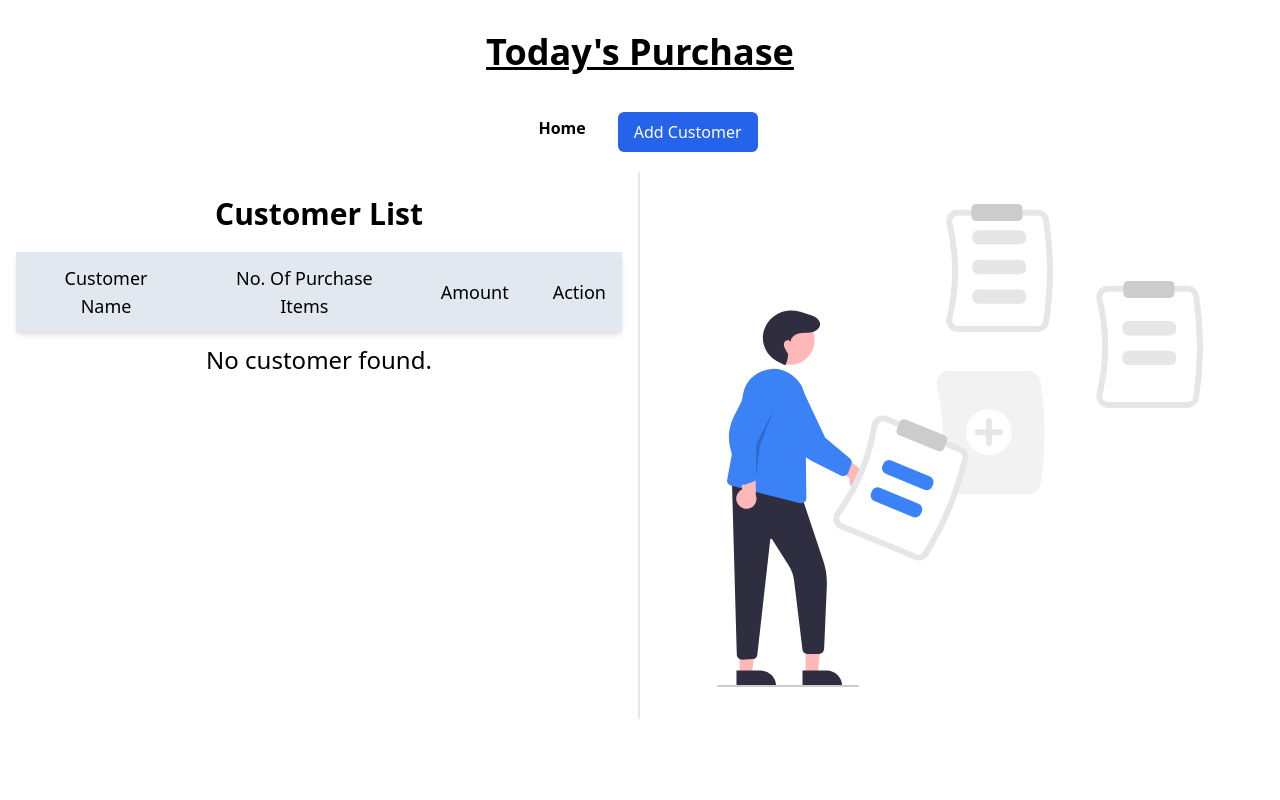
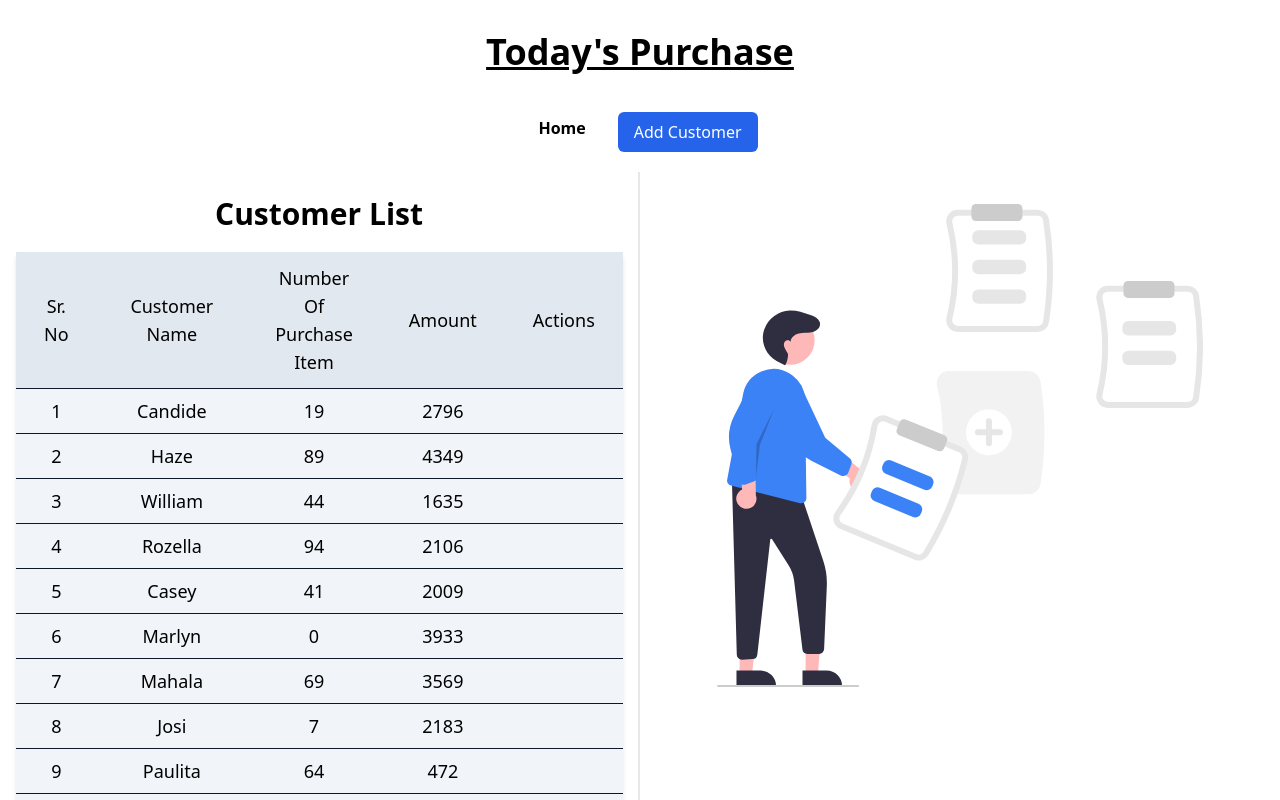
Before and after one commit to amarphule/my-shop-tanstack, a React (Vite) app in the folder my-shop-tanstack/: page / in a window 1280 px wide. Shown: the top 800 px of the page. Built offline with nearby package versions, Linux system fonts and the light colour scheme; data requests are answered from the project's data file.

Commit message:
feat: basic table

```diff
--- a/my-shop-tanstack/src/App.jsx
+++ b/my-shop-tanstack/src/App.jsx
@@ -1,6 +1,6 @@
 /* eslint-disable react/no-unescaped-entities */
 import { Link, Outlet } from "react-router-dom";
-import CustomerTable from "./components/CustomerTable";
+import CustomerTable from "./components/CustomerTable/CustomerTable";
 
 function App() {
   return (
--- a/my-shop-tanstack/src/components/CustomerTable.jsx
+++ /dev/null
@@ -1,71 +0,0 @@
-import { useQuery } from "@tanstack/react-query";
-import { fetchCustomers } from "../api/api";
-
-const CustomerTable = () => {
-  const { isPending, data, error } = useQuery({
-    queryKey: ["customers"],
-    queryFn: fetchCustomers,
-  });
-
-  console.log("tbale ", isPending, data, error);
-
-  return (
-    <>
-      <h2 className="text-3xl font-semibold py-2">Customer List</h2>
-      {/* {customers.length > 0 ? ( */}
-      <table className="divide-y divide-slate-900 bg-slate-100 shadow-md">
-        <thead>
-          <tr className="bg-slate-200">
-            <th className="px-7 py-3 font-medium capitalize text-lg">
-              Customer Name
-            </th>
-            <th className="px-7 py-3 font-medium capitalize text-lg">
-              No. of Purchase Items
-            </th>
-            <th className="px-7 py-3 font-medium capitalize text-lg">Amount</th>
-            <th className="px-4 py-3 font-medium capitalize text-lg">Action</th>
-          </tr>
-        </thead>
-        <tbody className="divide-y divide-slate-900 text-center">
-          {/* {customers.map((customer) => {
-              return (
-                <tr key={customer.id}>
-                  <td
-                    className="md:px-7 py-2 text-lg cursor-pointer hover:bg-slate-200"
-                    onClick={() => navigate(`customer/details/${customer.id}`)}
-                  >
-                    <div>{customer.name}</div>
-                  </td>
-                  <td className="md:px-7 py-2 text-lg">
-                    <div>{customer.noOfPurchase}</div>
-                  </td>
-                  <td className="md:px-7 py-2 text-lg">
-                    <div>{customer.amount}</div>
-                  </td>
-                  <td className="md:px-7 py-2 text-lg">
-                    <button
-                      onClick={() => handleUpdate(customer.id)}
-                      className="bg-slate-500 hover:bg-slate-700 text-white mr-2 px-2 py-1 sm:px-2 sm:py-1 md:px-3 md:py-2 rounded-md"
-                    >
-                      Edit
-                    </button>
-                    <button
-                      onClick={() => handleDelete(customer.id)}
-                      className="bg-red-500 hover:bg-red-700 text-white px-2 py-1 sm:px-2 sm:py-1 md:px-3 md:py-2 rounded-md"
-                    >
-                      Delete
-                    </button>
-                  </td>
-                </tr>
-              );
-            })} */}
-        </tbody>
-      </table>
-      {/* ) : (s */}
-      <div className="text-2xl font-light text-center">No customer found.</div>
-      {/* )} */}
-    </>
-  );
-};
-
-export default CustomerTable;
--- /dev/null
+++ b/my-shop-tanstack/src/components/CustomerTable/CustomerTable.jsx
@@ -0,0 +1,81 @@
+import { useQuery } from "@tanstack/react-query";
+import { fetchCustomers } from "../../api/api";
+import {
+  useReactTable,
+  getCoreRowModel,
+  flexRender,
+} from "@tanstack/react-table";
+import { columns } from "./columns.jsx";
+import { useMemo } from "react";
+
+const CustomerTable = () => {
+  const { isLoading, data, error } = useQuery({
+    queryKey: ["customers"],
+    queryFn: fetchCustomers,
+  });
+
+  const customerTableColumn = useMemo(() => columns, []);
+  const customerData = useMemo(() => data, [data]);
+
+  const tableInstance = useReactTable({
+    columns: customerTableColumn,
+    data: customerData,
+    getCoreRowModel: getCoreRowModel(),
+  });
+
+  return (
+    <>
+      <h2 className="text-3xl font-semibold py-2">Customer List</h2>
+      {isLoading && <h2>Loading...</h2>}
+      {error && <h2>Data not shown</h2>}
+      {!isLoading && !error && (
+        <table className="divide-y divide-slate-900 bg-slate-100 shadow-md">
+          <thead>
+            {tableInstance.getHeaderGroups().map((headerGrp) => {
+              return (
+                <tr key={headerGrp.id} className="bg-slate-200">
+                  {headerGrp?.headers?.map((header) => {
+                    return (
+                      <th
+                        key={header.id}
+                        className="px-7 py-3 font-medium capitalize text-lg"
+                        colSpan={header.colSpan}
+                      >
+                        {flexRender(
+                          header.column.columnDef.header,
+                          header.getContext()
+                        )}
+                      </th>
+                    );
+                  })}
+                </tr>
+              );
+            })}
+          </thead>
+          <tbody className="divide-y divide-slate-900 text-center">
+            {tableInstance.getRowModel().rows.map((row) => {
+              return (
+                <tr key={row.id}>
+                  {row.getVisibleCells().map((cell) => {
+                    return (
+                      <td key={cell.id} className="md:px-7 py-2 text-lg">
+                        <div>
+                          {flexRender(
+                            cell.column.columnDef.cell,
+                            cell.getContext()
+                          )}
+                        </div>
+                      </td>
+                    );
+                  })}
+                </tr>
+              );
+            })}
+          </tbody>
+        </table>
+      )}
+    </>
+  );
+};
+
+export default CustomerTable;
--- /dev/null
+++ b/my-shop-tanstack/src/components/CustomerTable/columns.jsx
@@ -0,0 +1,22 @@
+export const columns = [
+  {
+    accessorKey: "id",
+    header: "Sr. No",
+  },
+  {
+    accessorKey: "name",
+    header: "Customer Name",
+  },
+  {
+    accessorKey: "noOfPurchase",
+    header: "Number Of Purchase Item",
+  },
+  {
+    accessorKey: "amount",
+    header: "Amount",
+  },
+  {
+    accessorKey: "actions",
+    header: "Actions",
+  },
+];
```
